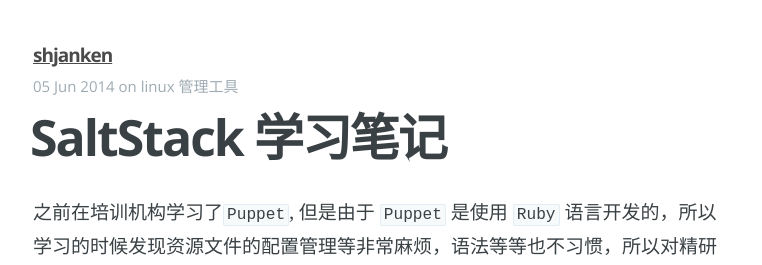
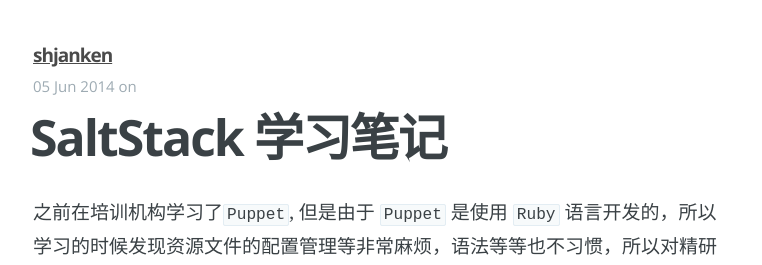
Before and after one commit to shjanken/shjanken.github.io, a Jekyll site: the page built from _posts/2014-06-05-SaltStack 学习笔记.md, in a window 1280 px wide. Shown: the top 265 px of the page, without its empty margins (257-1019 px from the left). Built offline with Jekyll 4.4.1, drawn with Linux system fonts in a browser that asks for light colours; Markdown is read by kramdown in place of the engine named in the settings.

Commit message:
去掉了category属性

```diff
--- a/_posts/2014-06-05-SaltStack 学习笔记.md
+++ b/_posts/2014-06-05-SaltStack 学习笔记.md
@@ -1,7 +1,6 @@
 ---
-layout: post
-title: SaltStack 学习笔记
-category: linux 管理工具
+  layout: post
+  title: SaltStack 学习笔记
 ---
 
 之前在培训机构学习了`Puppet`, 但是由于 `Puppet` 是使用 `Ruby` 语言开发的，所以学习的时候发现资源文件的配置管理等非常麻烦，语法等等也不习惯，所以对精研 `Puppet` 一直提不起兴趣。希望能有一款使用我熟悉的语言开发的，方便安装和配置的管理软件。
```
